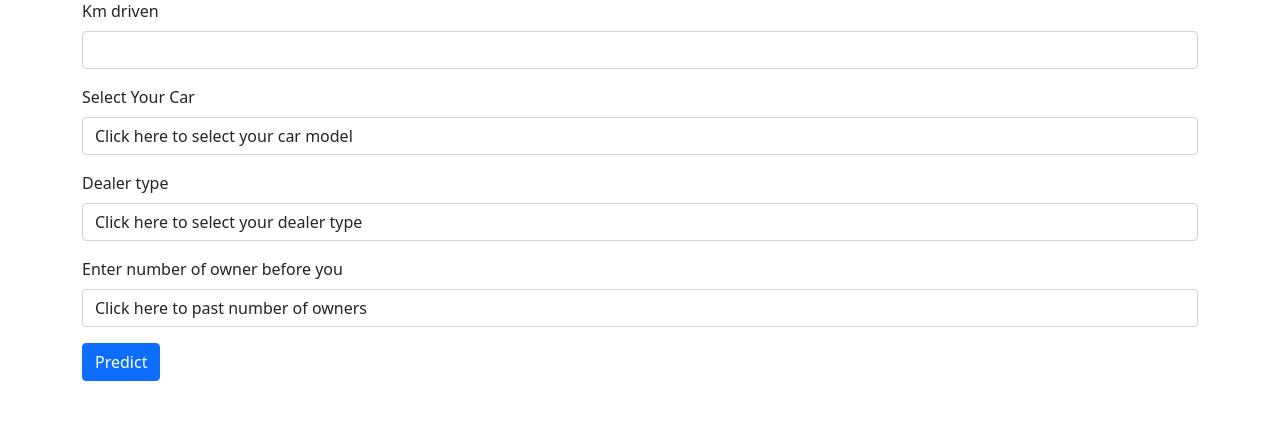
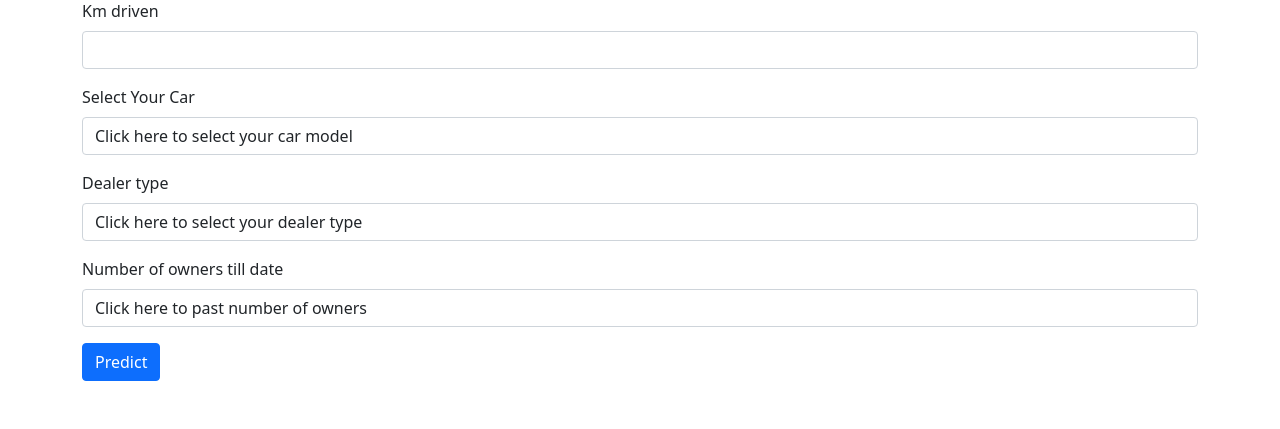
Before and after one commit to Ujjwal-Gupta-web/predict-it-py-clg-project, a Django app: page / in a window 1280 px wide. Shown: the part 715-1144 px from the top of the page. Run offline with Django 3.2, Linux system fonts and the light colour scheme; data comes from the database, SQL or seed files in the repository.

Commit message:
updated the readme

```diff
--- a/home/views.py
+++ b/home/views.py
@@ -62,7 +62,7 @@ def index(request):
         model =  joblib.load("ml_model/used_car_price_predict_model.joblib")
 
         #year(user_input) , present_price(to be fetched from db) , km_driven , Fuel_Type ,Seller_Type , Transmission , Owner
-        new_trial = model.predict([[year,present_price,km_driven,fuel,dealer_type,transmission,owners_count]])
+        new_trial = model.predict([[year,present_price,km_driven,fuel,dealer_type,transmission,owners_count-1]])
 
         context={
             "car_name":car_name,
--- a/templates/index.html
+++ b/templates/index.html
@@ -83,13 +83,13 @@
                 </select>
             </div>
             <div class="mb-3">
-                <label for="owners_count" class="form-label">Enter number of owner before you</label>
+                <label for="owners_count" class="form-label">Number of owners till date</label>
                 <select name="owners_count" id="owners_count" class="form-control" required>
                     <option value="">Click here to past number of owners</option>
-                    <option value=0>0</option>
                     <option value=1>1</option>
                     <option value=2>2</option>
                     <option value=3>3</option>
+                    <option value=4>4</option>
 
                 </select>
             </div>
@@ -131,7 +131,7 @@
                 </tr>
 
                 <tr>
-                    <td>owners count</td>
+                    <td>owners count till today</td>
                     <td>{{owners_count}}</td>
                 </tr>
 
```
Also changed, not shown: readme.md (added), readme_assets/1.jpeg (added), readme_assets/2.jpeg (added), readme_assets/3.jpeg (added).
